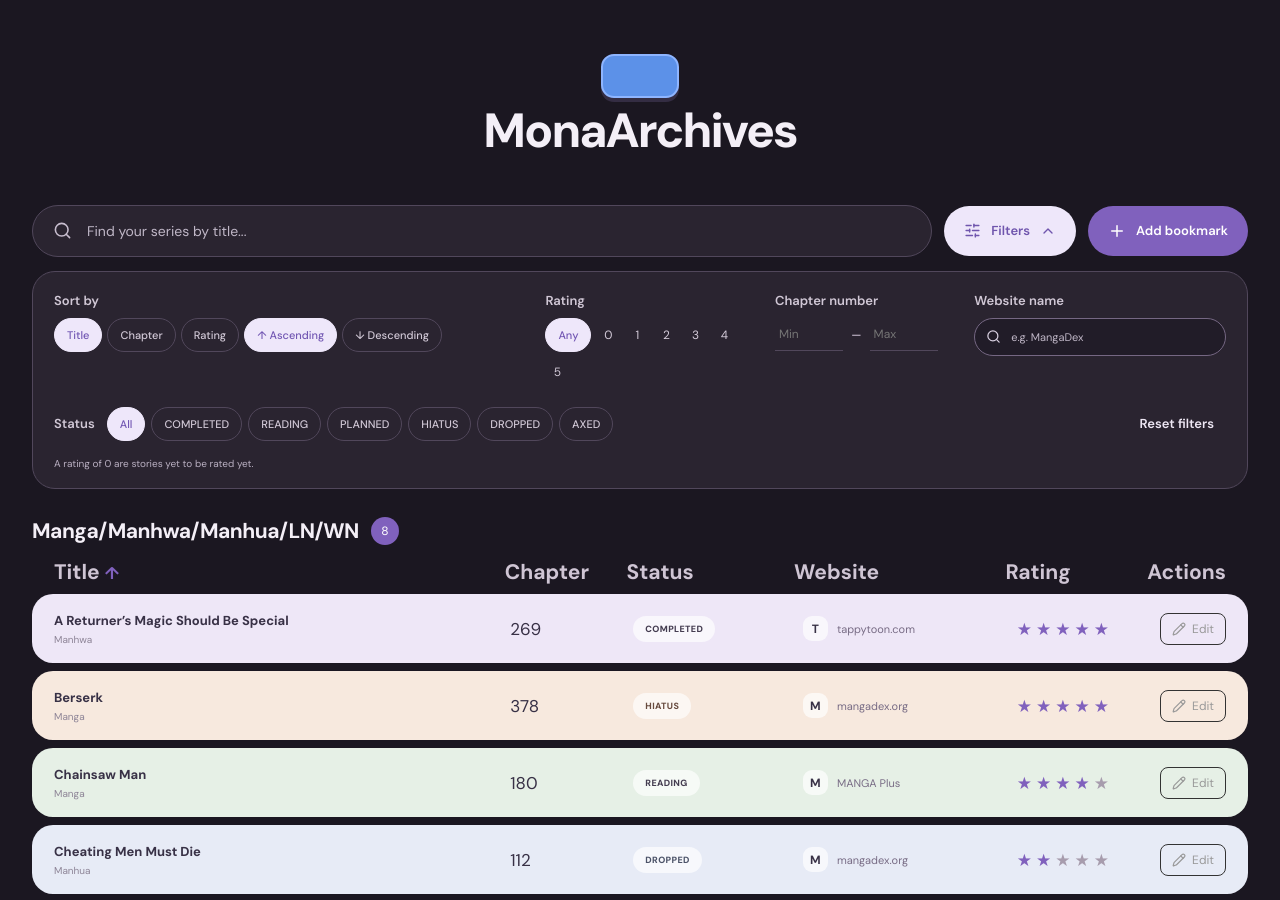
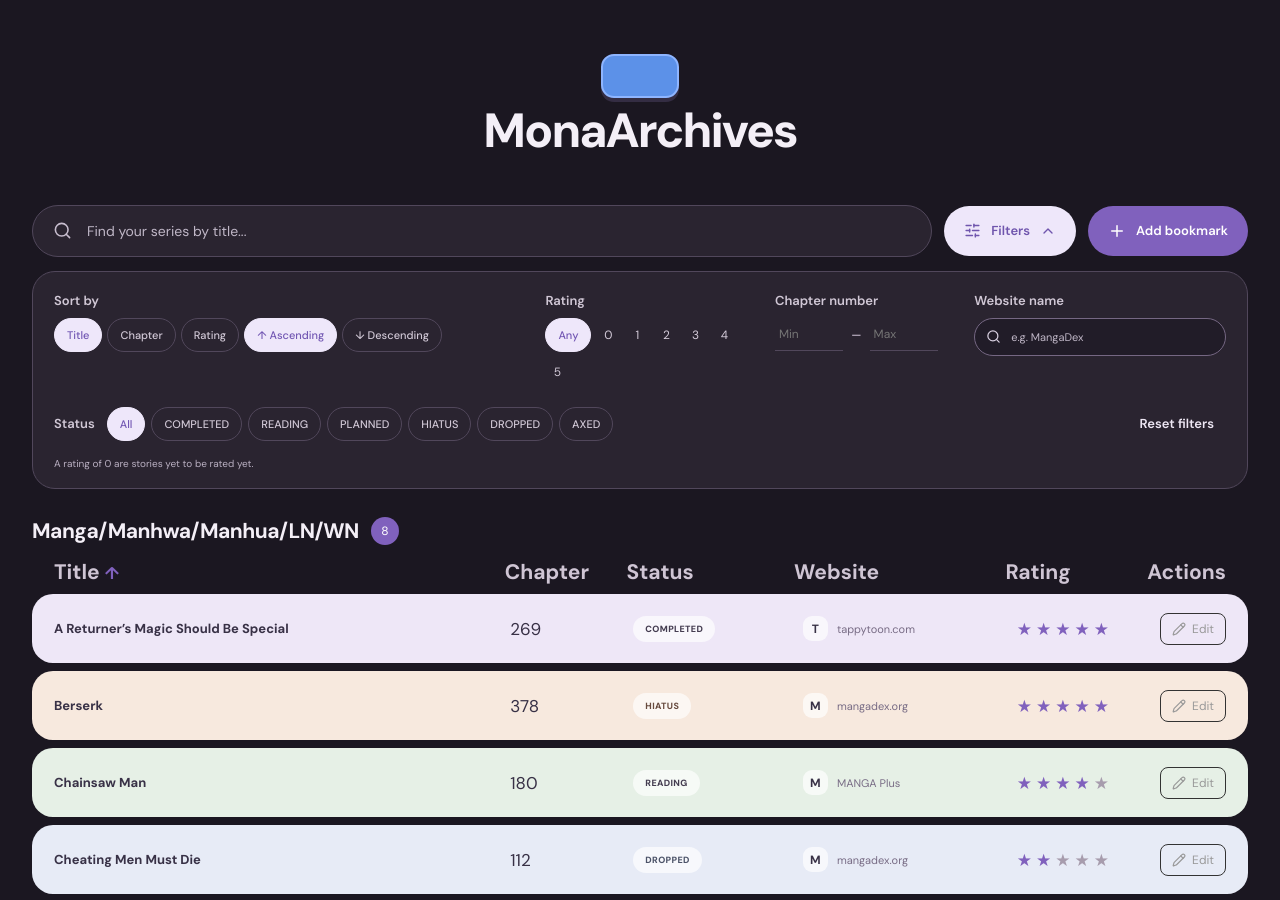
Before and after one commit to WilmerSoriano/monaarchives, a React (Vite) app in the folder frontend/: page / in a window 1280 px wide. Shown: the top 900 px of the page. Built offline with nearby package versions, Linux system fonts and the light colour scheme.

Commit message:
Removed unecessary information

```diff
--- a/frontend/src/App.tsx
+++ b/frontend/src/App.tsx
@@ -22,7 +22,6 @@ type Status =
 type Bookmark = {
   id: number;
   title: string;
-  kind: string;
   chapter: number;
   status: Status;
   website: string;
@@ -37,7 +36,6 @@ const starterBookmarks: Bookmark[] = [
   {
     id: 1,
     title: "A Returner’s Magic Should Be Special",
-    kind: "Manhwa",
     chapter: 269,
     status: "COMPLETED",
     website: "tappytoon.com",
@@ -48,7 +46,6 @@ const starterBookmarks: Bookmark[] = [
   {
     id: 2,
     title: "Berserk",
-    kind: "Manga",
     chapter: 378,
     status: "HIATUS",
     website: "mangadex.org",
@@ -59,7 +56,6 @@ const starterBookmarks: Bookmark[] = [
   {
     id: 3,
     title: "Chainsaw Man",
-    kind: "Manga",
     chapter: 180,
     status: "READING",
     website: "MANGA Plus",
@@ -70,7 +66,6 @@ const starterBookmarks: Bookmark[] = [
   {
     id: 4,
     title: "Cheating Men Must Die",
-    kind: "Manhua",
     chapter: 112,
     status: "DROPPED",
     website: "mangadex.org",
@@ -81,7 +76,6 @@ const starterBookmarks: Bookmark[] = [
   {
     id: 5,
     title: "Solo Leveling",
-    kind: "Manhwa",
     chapter: 200,
     status: "COMPLETED",
     website: "tappytoon.com",
@@ -92,7 +86,6 @@ const starterBookmarks: Bookmark[] = [
   {
     id: 6,
     title: "The Apothecary Diaries",
-    kind: "Light novel",
     chapter: 42,
     status: "READING",
     website: "j-novel.club",
@@ -103,7 +96,6 @@ const starterBookmarks: Bookmark[] = [
   {
     id: 7,
     title: "The Beginning After the End",
-    kind: "Manhwa",
     chapter: 0,
     status: "PLANNED",
     website: "tapas.io",
@@ -114,7 +106,6 @@ const starterBookmarks: Bookmark[] = [
   {
     id: 8,
     title: "The Hunters Guild: Red Hood",
-    kind: "Manga",
     chapter: 18,
     status: "AXED",
     website: "MANGA Plus",
@@ -390,7 +381,6 @@ function App() {
       const newBookmark: Bookmark = {
         id: Date.now(),
         title: form.title.trim(),
-        kind: "Manga",
         chapter: Number(form.chapter),
         status: form.status,
         website,
@@ -667,7 +657,6 @@ function App() {
             >
               <div className="book-title">
                 <strong>{bookmark.title}</strong>
-                <small>{bookmark.kind}</small>
               </div>
 
               <span className="chapter-value">{bookmark.chapter}</span>
```
